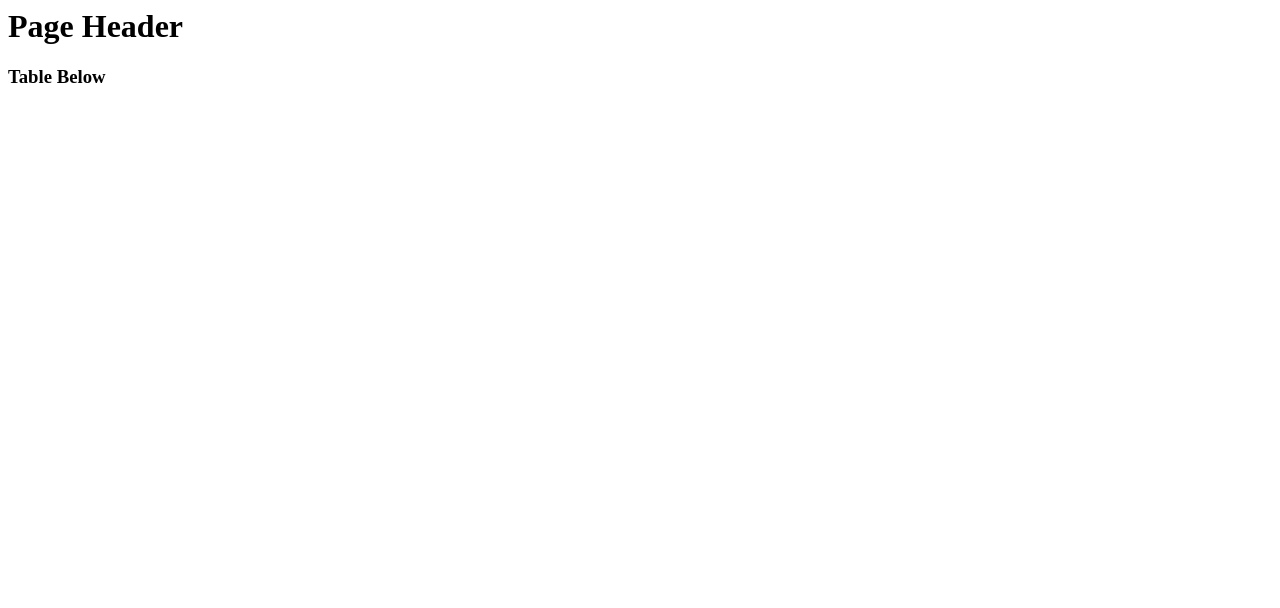
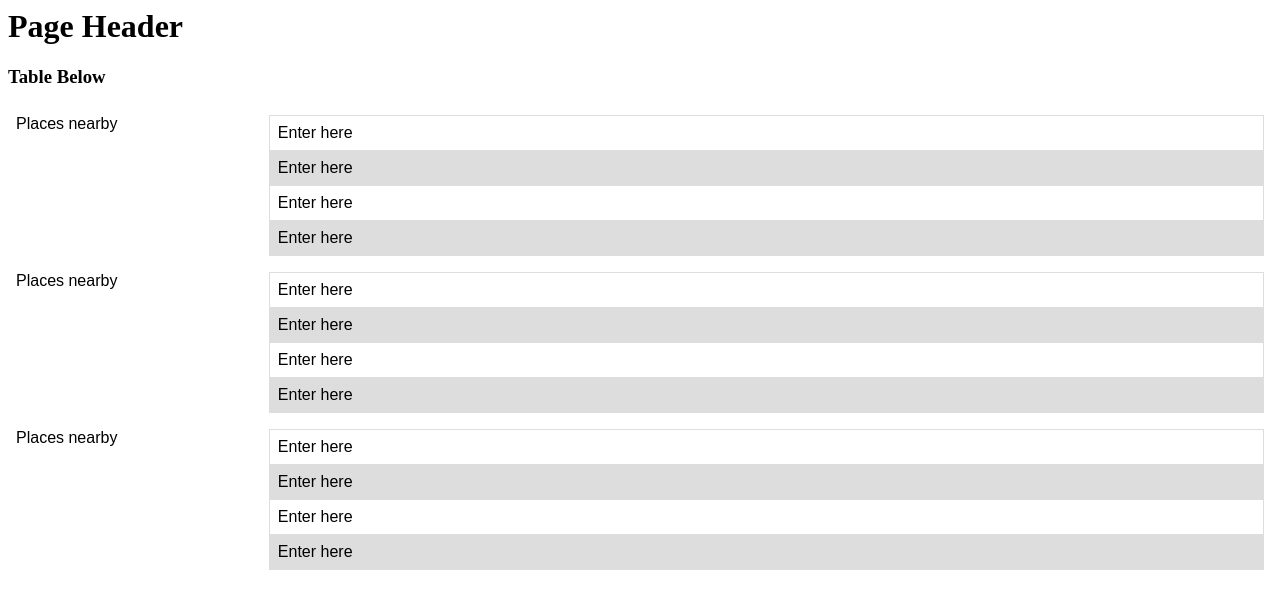
Before and after one commit to Nathan-Cooper-nz/silentio, a plain HTML site: page index.html in a window 1280 px wide. Drawn offline with nearby package versions, Linux system fonts and the light colour scheme.

Commit message:
Added basic tables and css

```diff
--- a/index.html
+++ b/index.html
@@ -10,8 +10,69 @@
     </div>
     <div name="Results Area">
       <h3>Table Below</h3>
+
       <table>
-      </table>
+		<tr width="20%"> <td style="border:0px;" valign="top"> Places nearby </td>
+		<td width="80%" style="border:0px;">
+			<table>
+				  <tr>
+					<td>Enter here</td>
+				  </tr>
+				  <tr>
+					<td>Enter here</td>
+				  </tr>
+				  <tr>
+					<td>Enter here</td>
+				  </tr>
+				  <tr>
+					<td>Enter here</td>
+				  </tr>
+			</table>
+		</td>
+		</tr>
+		</table>
+
+		<table>
+		<tr width="20%"> <td style="border:0px;" valign="top"> Places nearby </td>
+		<td width="80%" style="border:0px;">
+			<table>
+				  <tr>
+					<td>Enter here</td>
+				  </tr>
+				  <tr>
+					<td>Enter here</td>
+				  </tr>
+				  <tr>
+					<td>Enter here</td>
+				  </tr>
+				  <tr>
+					<td>Enter here</td>
+				  </tr>
+			</table>
+		</td>
+		</tr>
+		</table>
+
+		<table>
+		<tr width="20%"> <td style="border:0px;" valign="top"> Places nearby </td>
+		<td width="80%" style="border:0px;">
+			<table>
+				  <tr>
+					<td>Enter here</td>
+				  </tr>
+				  <tr>
+					<td>Enter here</td>
+				  </tr>
+				  <tr>
+					<td>Enter here</td>
+				  </tr>
+				  <tr>
+					<td>Enter here</td>
+				  </tr>
+			</table>
+		</td>
+		</tr>
+		</table>
     </div>
   </body>
   <footer>
--- a/scripts/basic.js
+++ b/scripts/basic.js
@@ -1 +1 @@
-alert("Working")
+//alert("Working")
--- a/styles/index.css
+++ b/styles/index.css
@@ -1 +1,17 @@
 /*CSS GOES HERE*/
+
+table {
+    font-family: arial, sans-serif;
+    border-collapse: collapse;
+    width: 100%;
+}
+
+td, th {
+    border: 1px solid #dddddd;
+    text-align: left;
+    padding: 8px;
+}
+
+tr:nth-child(even) {
+    background-color: #dddddd;
+}
```
